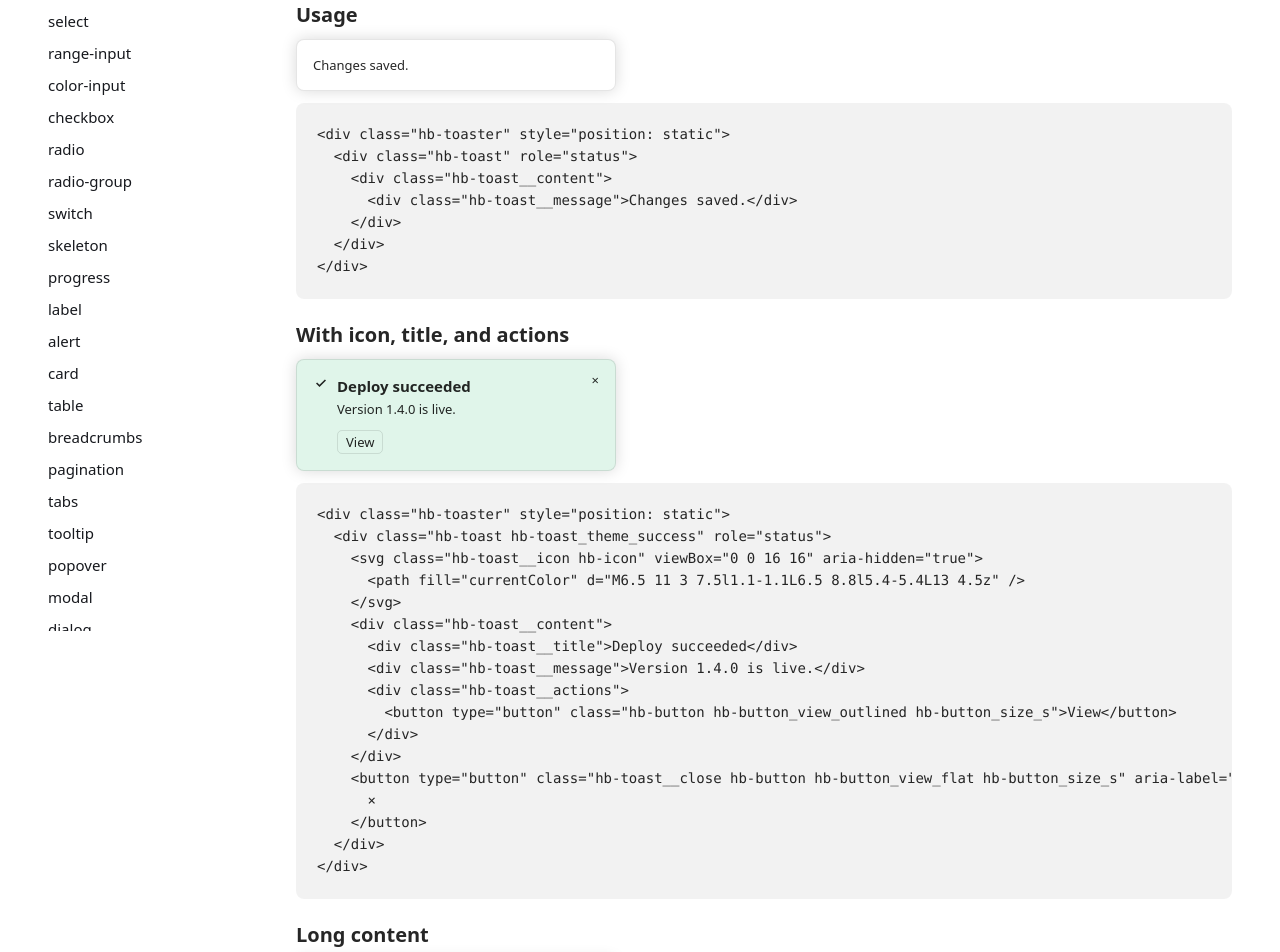
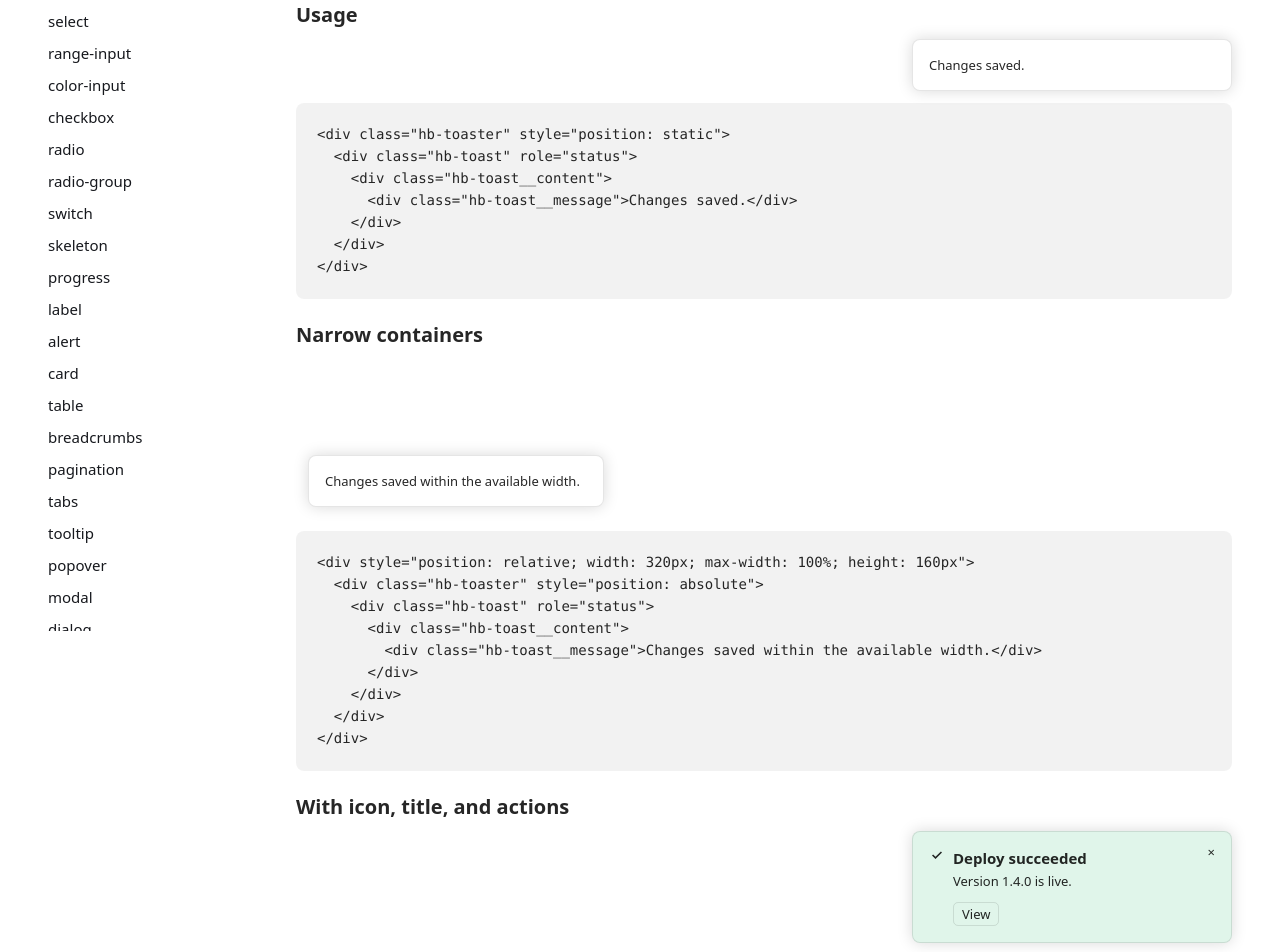
Before and after one commit to hvab/hvab-blocks, a website: page demo/toast.html in a window 1280 px wide. Shown: the part 233-1185 px from the top of the page. Drawn offline with Linux system fonts and the light colour scheme.

Commit message:
fix(toast): fit toaster width within inline insets

```diff
--- a/blocks/toast/toast.css
+++ b/blocks/toast/toast.css
@@ -24,12 +24,14 @@
 
   position: fixed;
   inset-block-end: var(--hb-toaster-inset-block, var(--_toaster-inset-block));
-  inset-inline-end: var(--hb-toaster-inset-inline, var(--_toaster-inset-inline));
+  inset-inline: var(--hb-toaster-inset-inline, var(--_toaster-inset-inline));
   display: flex;
   flex-direction: column;
   gap: var(--hb-toaster-gap, var(--_toaster-gap));
   align-items: flex-end;
-  width: var(--hb-toaster-width, var(--_toaster-width));
+  width: auto;
+  max-width: var(--hb-toaster-width, var(--_toaster-width));
+  margin-inline-start: auto;
 }
 
 /* --- Card --- */
--- a/demo/toast.html
+++ b/demo/toast.html
@@ -271,6 +271,33 @@
 &lt;/div&gt;</code></pre>
           </section>
           <section class="demo-card">
+            <h2 class="demo-card__title hb-text hb-text_typography_header-1">Narrow containers</h2>
+            <div
+              class="demo-card__preview demo-card__preview_block_toast demo-card__preview_variant_narrow-containers demo-card__preview_example_toast_narrow-containers"
+            >
+              <div style="position: relative; width: 320px; max-width: 100%; height: 160px">
+                <div class="hb-toaster" style="position: absolute">
+                  <div class="hb-toast" role="status">
+                    <div class="hb-toast__content">
+                      <div class="hb-toast__message">Changes saved within the available width.</div>
+                    </div>
+                  </div>
+                </div>
+              </div>
+            </div>
+            <pre
+              class="demo-card__code hb-card hb-card_view_filled"
+            ><code class="hb-text hb-text_typography_code-2">&lt;div style=&quot;position: relative; width: 320px; max-width: 100%; height: 160px&quot;&gt;
+  &lt;div class=&quot;hb-toaster&quot; style=&quot;position: absolute&quot;&gt;
+    &lt;div class=&quot;hb-toast&quot; role=&quot;status&quot;&gt;
+      &lt;div class=&quot;hb-toast__content&quot;&gt;
+        &lt;div class=&quot;hb-toast__message&quot;&gt;Changes saved within the available width.&lt;/div&gt;
+      &lt;/div&gt;
+    &lt;/div&gt;
+  &lt;/div&gt;
+&lt;/div&gt;</code></pre>
+          </section>
+          <section class="demo-card">
             <h2 class="demo-card__title hb-text hb-text_typography_header-1">With icon, title, and actions</h2>
             <div
               class="demo-card__preview demo-card__preview_block_toast demo-card__preview_variant_with-icon-title-and-actions demo-card__preview_example_toast_with-icon-title-and-actions"
```
Also changed, not shown: AGENTS.md (+1 -1 lines), SPEC.md (+3 -1 lines), .project/IDEAS.md, .project/PROGRESS.md, CHANGELOG.md, blocks/toast/README.md.
